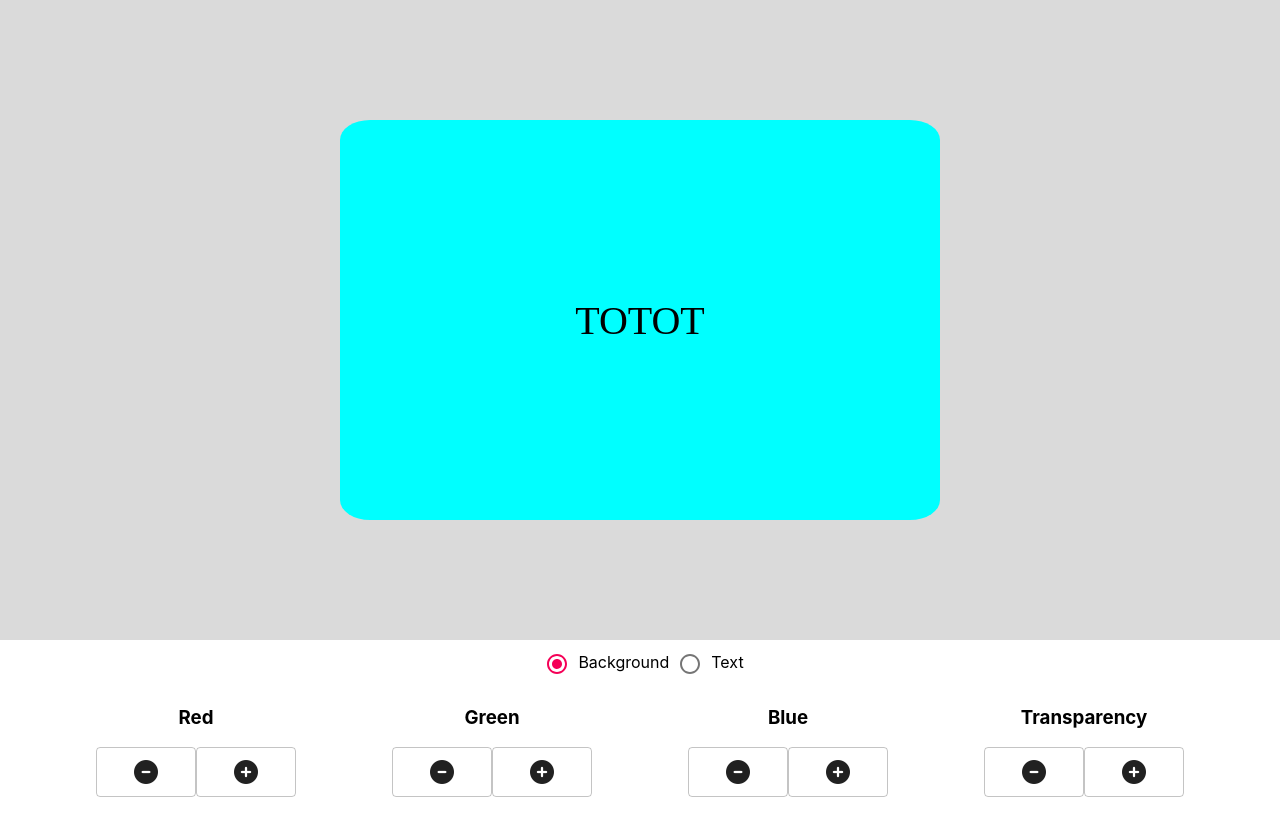
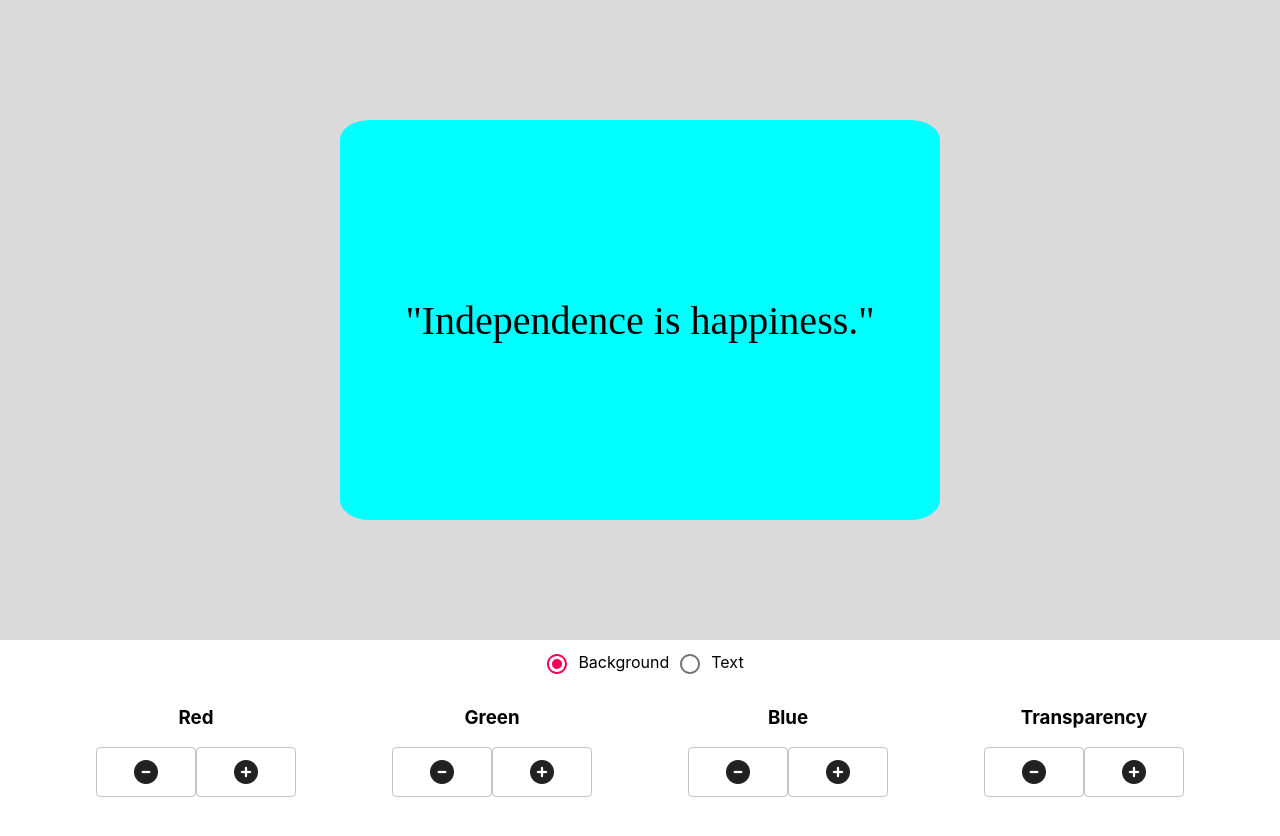
Before and after one commit to K0d1Lu/color-calculator, a React (Create React App) app: page / in a window 1280 px wide. Shown: the top 836 px of the page. Built offline with nearby package versions, Linux system fonts and the light colour scheme.

Commit message:
better default text

```diff
--- a/src/App.js
+++ b/src/App.js
@@ -18,7 +18,7 @@ function App() {
 		`rgba(${colors.text.red.value}, ${colors.text.green.value}, ${colors.text.blue.value}, ${colors.text.transparency.value})`
 	);
 
-	const [text, changeTextValue] = useState("TOTOT");
+	const [text, changeTextValue] = useState('"Independence is happiness."');
 	const [fontFamily, changeFontFamily] = useState("Times New Roman");
 	const [fontSize, changeFontSize] = useState("40px");
 	const [bgWidth, changeWidthSize] = useState("600px");
```
